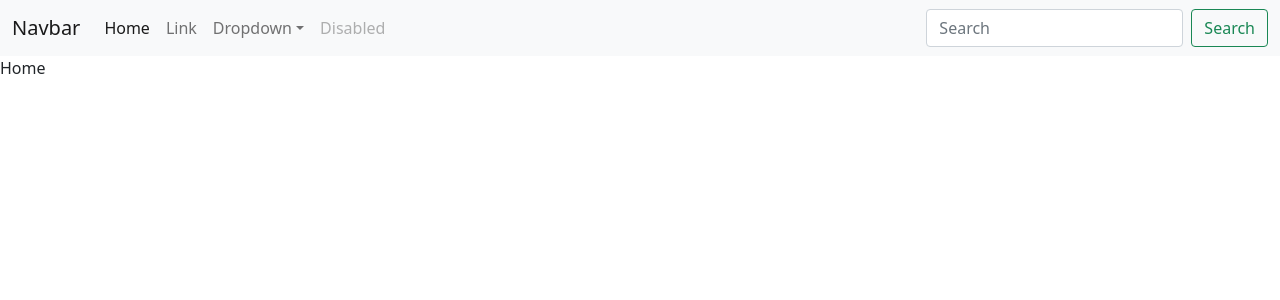
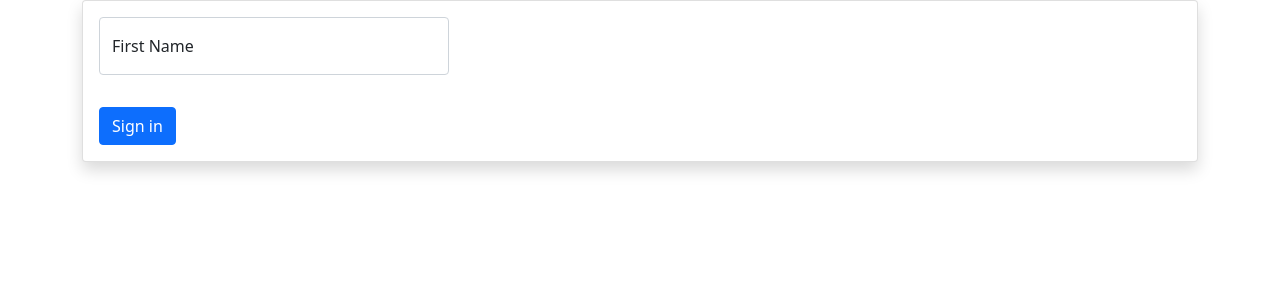
Before and after one commit to Miraz-Uddin/Fullstack-React-boot-camp-batch-03, a React (Vite) app in the folder Tasks/Day-16/: page / in a window 1280 px wide. Shown: the top 300 px of the page. Built offline with nearby package versions, Linux system fonts and the light colour scheme.

Commit message:
Project Starts

```diff
--- a/Tasks/Day-16/src/App.css
+++ b/Tasks/Day-16/src/App.css
@@ -0,0 +1,33 @@
+:focus {
+    outline: -webkit-focus-ring-color auto 0;
+}
+
+.btn.focus,
+.btn:focus {
+    box-shadow: none !important;
+}
+
+.form-control:focus {
+    border-color: var(--brand-color) !important;
+    box-shadow: none !important;
+}
+
+.form-select:focus {
+    border-color: var(--brand-color) !important;
+    box-shadow: none !important;
+}
+
+::-webkit-scrollbar {
+    width: 0.4em;
+    height: 0.4em;
+}
+
+::-webkit-scrollbar-track {
+    -webkit-box-shadow: inset 0 0 3px rgba(0, 0, 0, 0.3);
+    box-shadow: inset 0 0 3px rgba(0, 0, 0, 0.3);
+}
+
+::-webkit-scrollbar-thumb {
+    background-color: var(--brand-color);
+    outline: 1px solid var(--brand-color);
+}
--- a/Tasks/Day-16/src/App.jsx
+++ b/Tasks/Day-16/src/App.jsx
@@ -1,14 +1,13 @@
 import { useState } from "react";
 import "./App.css";
 import Home from "./components/Home";
-import Nav from "./components/Nav";
 
 function App() {
   const [count, setCount] = useState(0);
 
   return (
     <>
-      <Nav />
+      {/* <Nav /> */}
       <Home />
     </>
   );
--- a/Tasks/Day-16/src/components/Home.jsx
+++ b/Tasks/Day-16/src/components/Home.jsx
@@ -1,5 +1,29 @@
 import React from "react";
+import GeneralInput from "../formInputs/GeneralInput";
 
 export default function Home() {
-  return <div>Home</div>;
+  return (
+    <>
+      <div className="container">
+        <div className="row">
+          <div className="col-12">
+            <div className="card shadow">
+              <div className="card-body">
+                <form className="row g-3">
+                  <div className="col-md-6 col-lg-4">
+                    <GeneralInput />
+                  </div>
+                  <div className="col-12">
+                    <button type="submit" className="btn btn-primary">
+                      Sign in
+                    </button>
+                  </div>
+                </form>
+              </div>
+            </div>
+          </div>
+        </div>
+      </div>
+    </>
+  );
 }
--- /dev/null
+++ b/Tasks/Day-16/src/formInputs/CheckBoxInput.jsx
@@ -0,0 +1,5 @@
+import React from "react";
+
+export default function CheckBoxInput() {
+  return <input type="checkbox" />;
+}
--- /dev/null
+++ b/Tasks/Day-16/src/formInputs/GeneralInput.jsx
@@ -0,0 +1,18 @@
+import React from "react";
+
+export default function GeneralInput() {
+  return (
+    <>
+      <div className="form-floating mb-3">
+        <input
+          type="text"
+          className="form-control valid"
+          //   className="form-control is-invalid"
+          id="floatingInput"
+          placeholder="."
+        />
+        <label htmlFor="floatingInput">First Name</label>
+      </div>
+    </>
+  );
+}
--- /dev/null
+++ b/Tasks/Day-16/src/formInputs/PasswordInput.jsx
@@ -0,0 +1,5 @@
+import React from "react";
+
+export default function PasswordInput() {
+  return <input type="password" />;
+}
--- /dev/null
+++ b/Tasks/Day-16/src/formInputs/RangeInput.jsx
@@ -0,0 +1,5 @@
+import React from "react";
+
+export default function RangeInput() {
+  return <input type="range" />;
+}
--- /dev/null
+++ b/Tasks/Day-16/src/formInputs/SelectInput.jsx
@@ -0,0 +1,5 @@
+import React from "react";
+
+export default function SelectInput() {
+  return <div>SelectInput</div>;
+}
--- /dev/null
+++ b/Tasks/Day-16/src/formInputs/UrlInput.jsx
@@ -0,0 +1,5 @@
+import React from "react";
+
+export default function UrlInput() {
+  return <input type="url" />;
+}
```
Also changed, not shown: Tasks/Day-16/src/formInputs/RadioInput.jsx (added).
